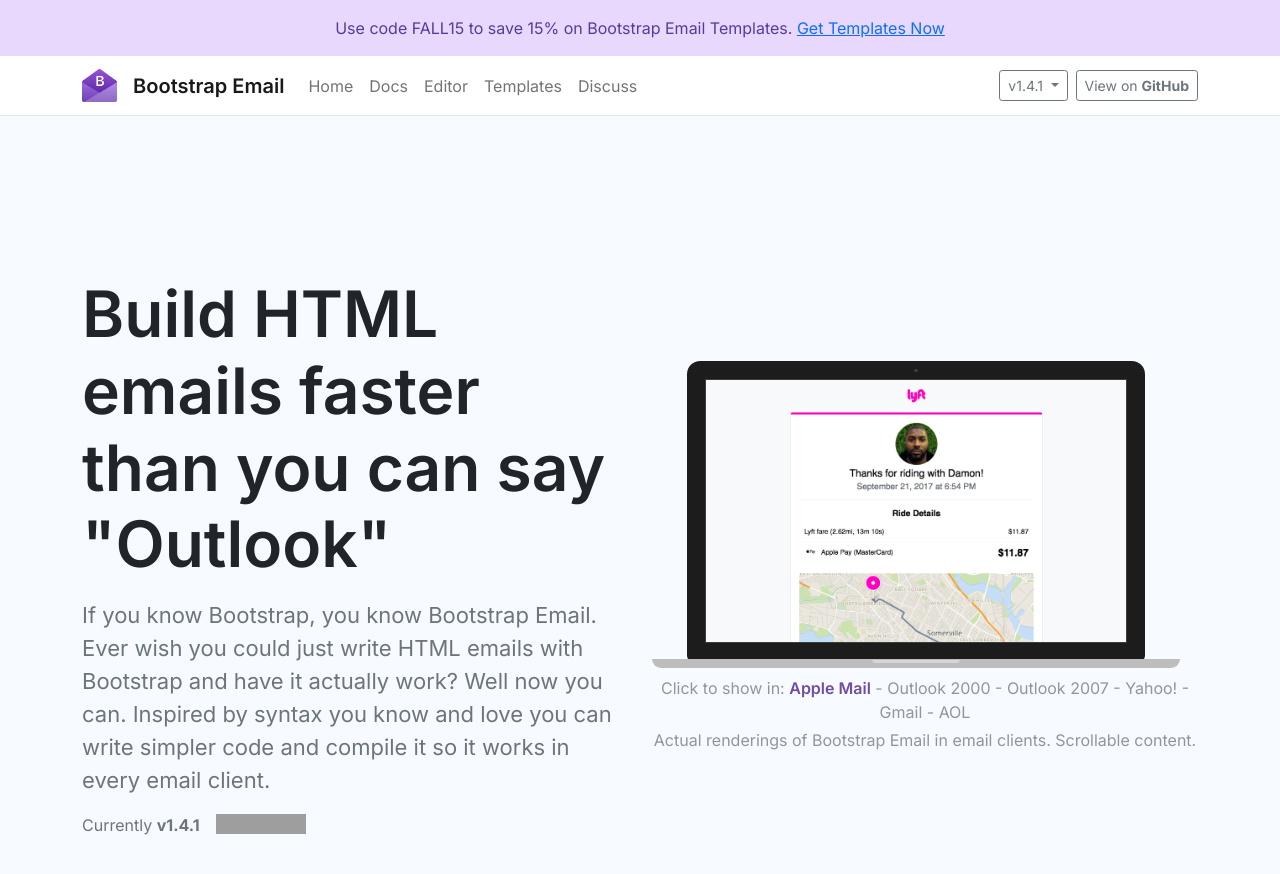
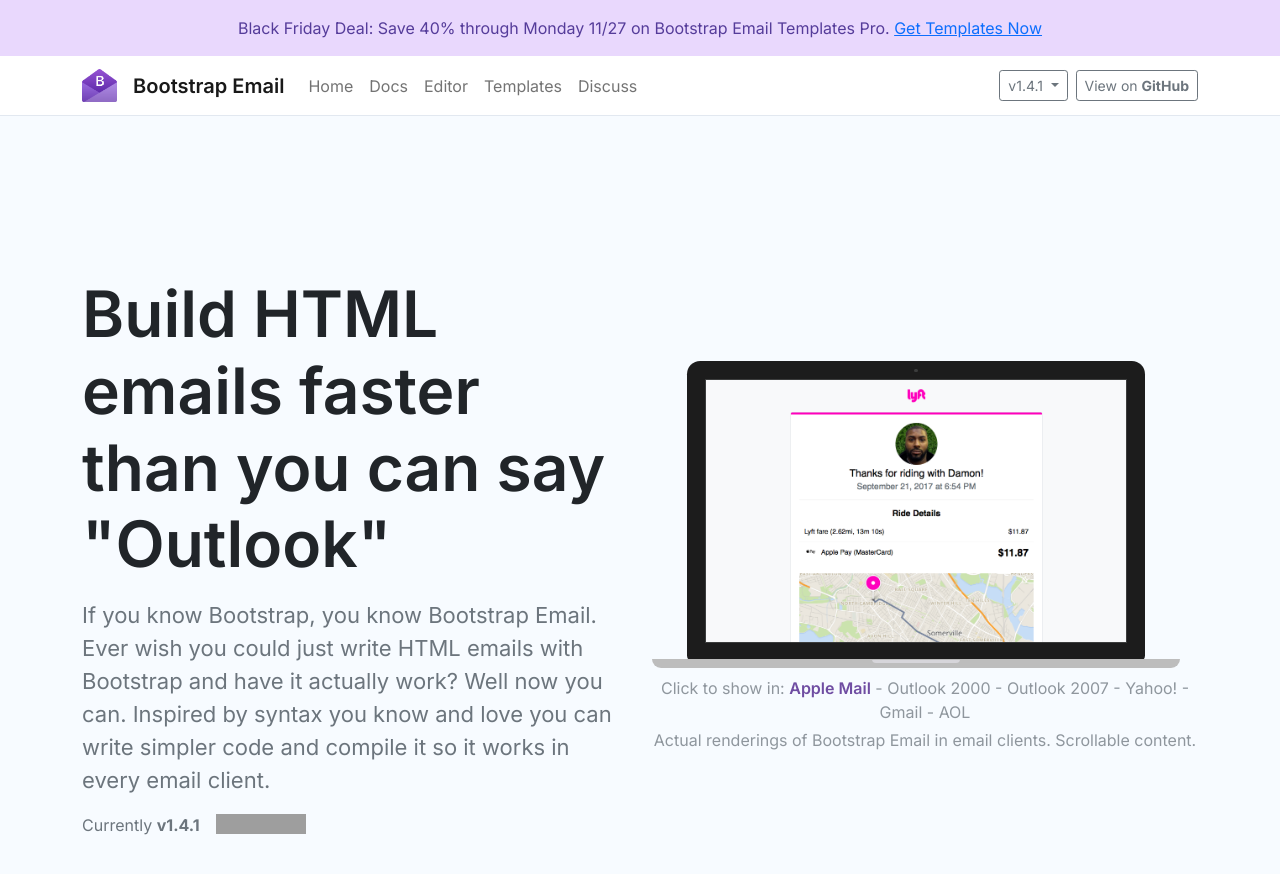
Before and after one commit to bootstrap-email/documentation-1.x, a Jekyll site: the page built from index.html, in a window 1280 px wide and 900 px high. Shown: the top 874 px of the window. Built offline with Jekyll 4.4.1, drawn with Linux system fonts in a browser that asks for light colours; nearby versions of some CDN libraries; comment, search, counter and statistics services are not loaded; grey boxes are pictures that could not be loaded.

Commit message:
Black friday sale

```diff
--- a/_includes/navbar.html
+++ b/_includes/navbar.html
@@ -1,5 +1,5 @@
 <div class="p-3 text-center" style="color: #553c9a; background-color: #e9d8fd;">
-  Use code FALL15 to save 15% on Bootstrap Email Templates. <a class="underline" href="https://app.bootstrapemail.com/templates">Get Templates Now</a>
+  Black Friday Deal: Save 40% through Monday 11/27 on Bootstrap Email Templates Pro. <a class="underline" href="https://app.bootstrapemail.com/templates">Get Templates Now</a>
 </div>
 <nav class="navbar navbar-expand-md navbar-light nav-docs">
   <div class="container">
```
